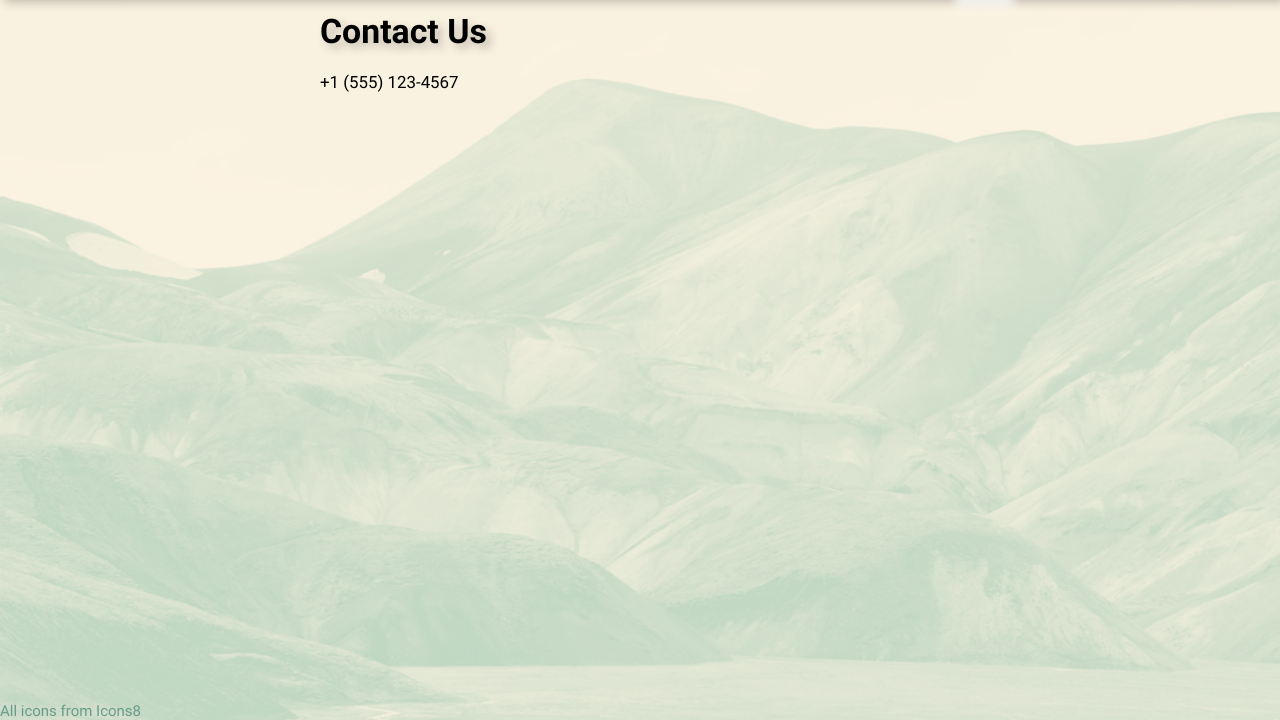
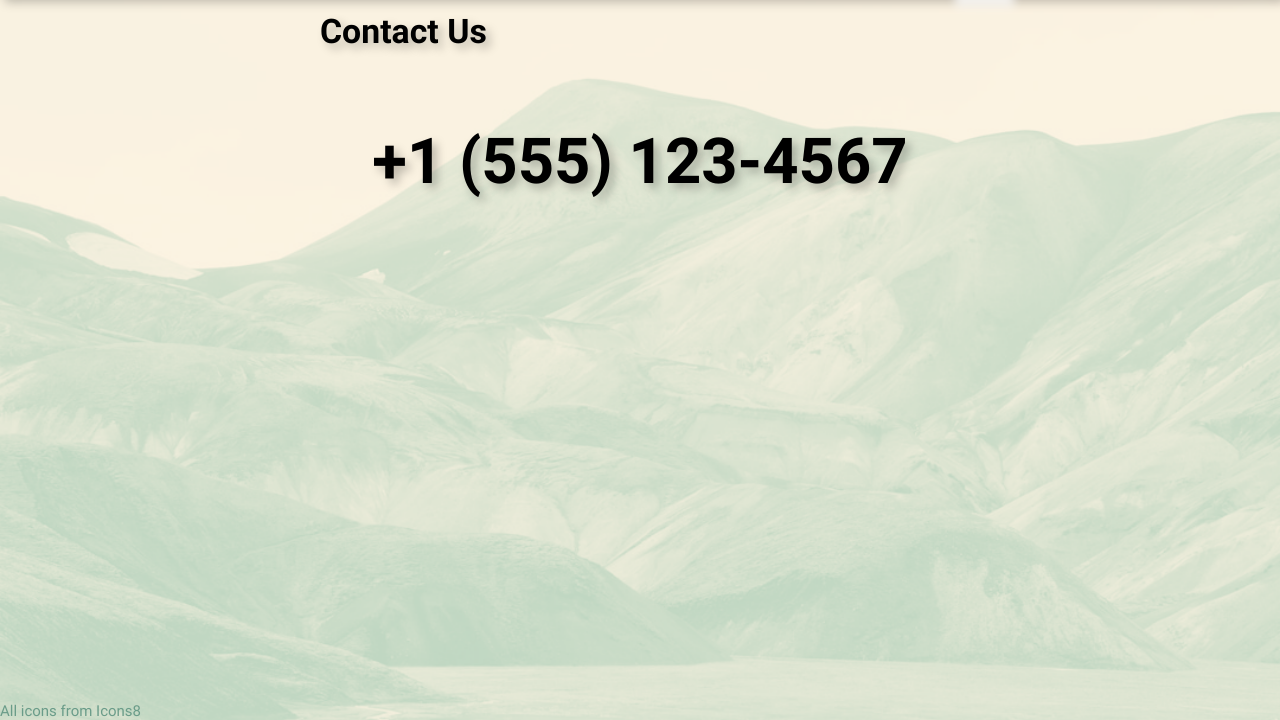
Before and after one commit to TEKKSUNN/restaurant-page, a website built with webpack: page src/template.html in a window 1280 px wide. Both pictures are taken after a click on the button "Contact". Shown: the part 80-800 px from the top of the page. Built offline with nearby package versions, Linux system fonts and the light colour scheme.

Commit message:
Style "Contact" tab

```diff
--- a/src/stylesheets/styles.css
+++ b/src/stylesheets/styles.css
@@ -180,3 +180,15 @@ a:hover {
     flex-direction: column;
     align-items: center;
 }
+
+.contact {
+    display: flex;
+    flex-direction: column;
+}
+
+.contact .paragraph {
+    align-self: center;
+    font-family: 'robotobold', sans-serif;
+    font-size: 7.5ex;
+    text-shadow: var(--mild-shadow);
+}
```
